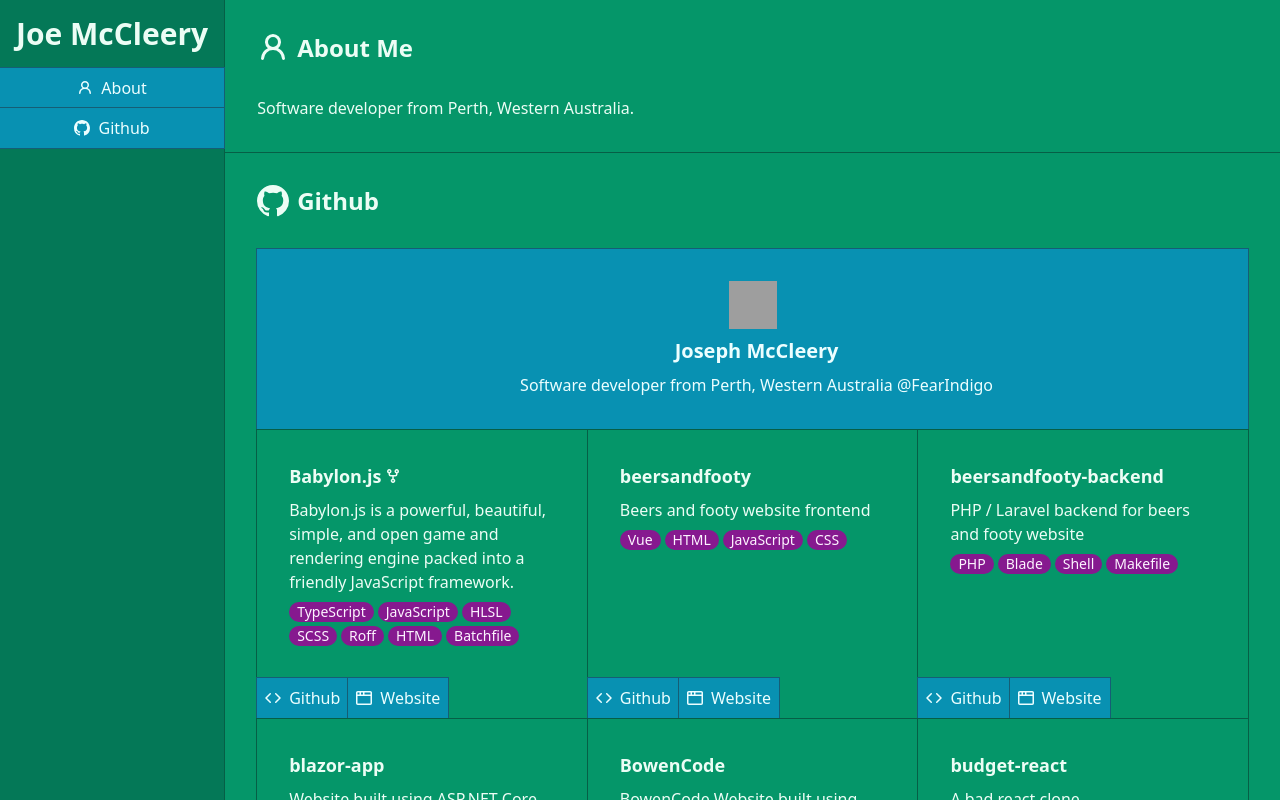
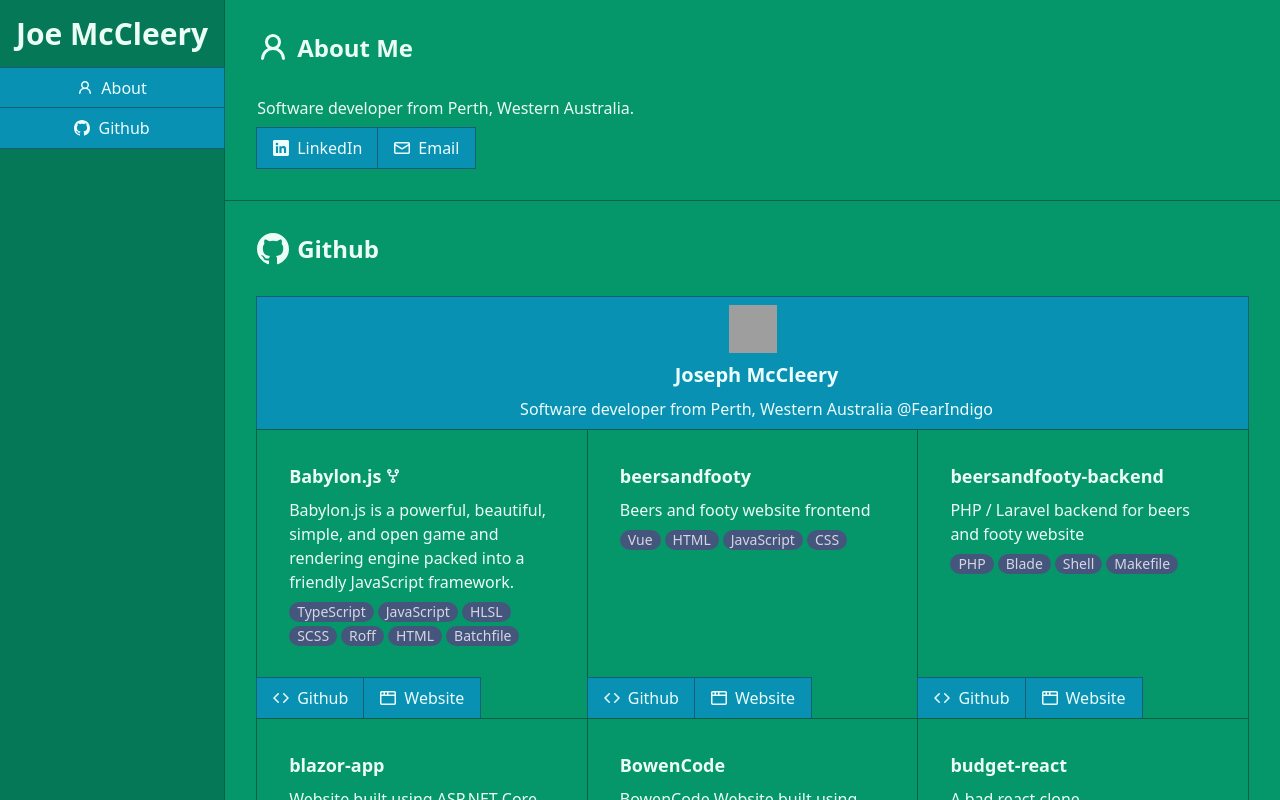
Before and after one commit to JoeMcCleery/JoeMcCleery.github.io, a React (Vite) app: page / in a window 1280 px wide. Shown: the top 800 px of the page. Built offline with nearby package versions, Linux system fonts and the light colour scheme; grey boxes are pictures that could not be loaded.

Commit message:
Minor styling updates and add contact links

```diff
--- a/src/components/About.tsx
+++ b/src/components/About.tsx
@@ -1,4 +1,5 @@
 import ProfileIcon from "assets/profile.svg?react";
+import ContactLinks from "./ContactLinks";
 
 function About() {
   return (
@@ -8,7 +9,9 @@ function About() {
         <h2 className="text-2xl font-bold">About Me</h2>
       </div>
 
-      <p>Software developer from Perth, Western Australia.</p>
+      <p className="mb-2">Software developer from Perth, Western Australia.</p>
+
+      <ContactLinks />
     </section>
   );
 }
--- /dev/null
+++ b/src/components/ContactLinks.tsx
@@ -0,0 +1,38 @@
+import Link, { LinkProps } from "./Link";
+import LinkedInIcon from "assets/linkedin.svg?react";
+import EmailIcon from "assets/email.svg?react";
+
+export default function ContactLinks() {
+  const contactLinks: LinkProps[] = [
+    {
+      href: "https://www.linkedin.com/in/joseph-mccleery/",
+      title: "View my LinkedIn",
+      children: (
+        <>
+          <LinkedInIcon />
+          <p>LinkedIn</p>
+        </>
+      ),
+    },
+    {
+      href: "mailto:gmail@joemccleery.com.au",
+      title: "Email me",
+      children: (
+        <>
+          <EmailIcon />
+          <p>Email</p>
+        </>
+      ),
+    },
+  ];
+
+  return (
+    <div className="flex">
+      {contactLinks.map((link, idx) => (
+        <Link key={idx} href={link.href} title={link.title} newWindow={true}>
+          {link.children}
+        </Link>
+      ))}
+    </div>
+  );
+}
--- a/src/components/Link.tsx
+++ b/src/components/Link.tsx
@@ -23,7 +23,7 @@ function Link({
       target={newWindow ? "_blank" : ""}
       rel={newWindow ? "noreferrer" : ""}
       title={title}
-      className={`flex items-center justify-center space-x-2 bg-cyan-600 fill-current p-2 text-cyan-50 ring-[1px] ring-cyan-800 transition-[background-color] md:hover:bg-cyan-700 ${className ?? ""}`}
+      className={`flex items-center justify-center space-x-2 bg-cyan-600 fill-current px-4 py-2 text-cyan-50 ring-[1px] ring-cyan-800 transition-[background-color] md:hover:bg-cyan-700 ${className ?? ""}`}
       onClick={onClick}
     >
       {children}
--- a/src/components/Repo.tsx
+++ b/src/components/Repo.tsx
@@ -29,7 +29,7 @@ function Repo({ data, languages }: RepoProps) {
           {Object.keys(languages).map((language, idx) => (
             <p
               key={idx}
-              className="rounded-full bg-fuchsia-800 px-2 text-sm text-fuchsia-50"
+              className="rounded-full bg-fuchsia-800/50 px-2 text-sm text-fuchsia-50/80"
             >
               {language}
             </p>
```
Also changed, not shown: src/assets/email.svg (added), src/assets/linkedin.svg (added).
